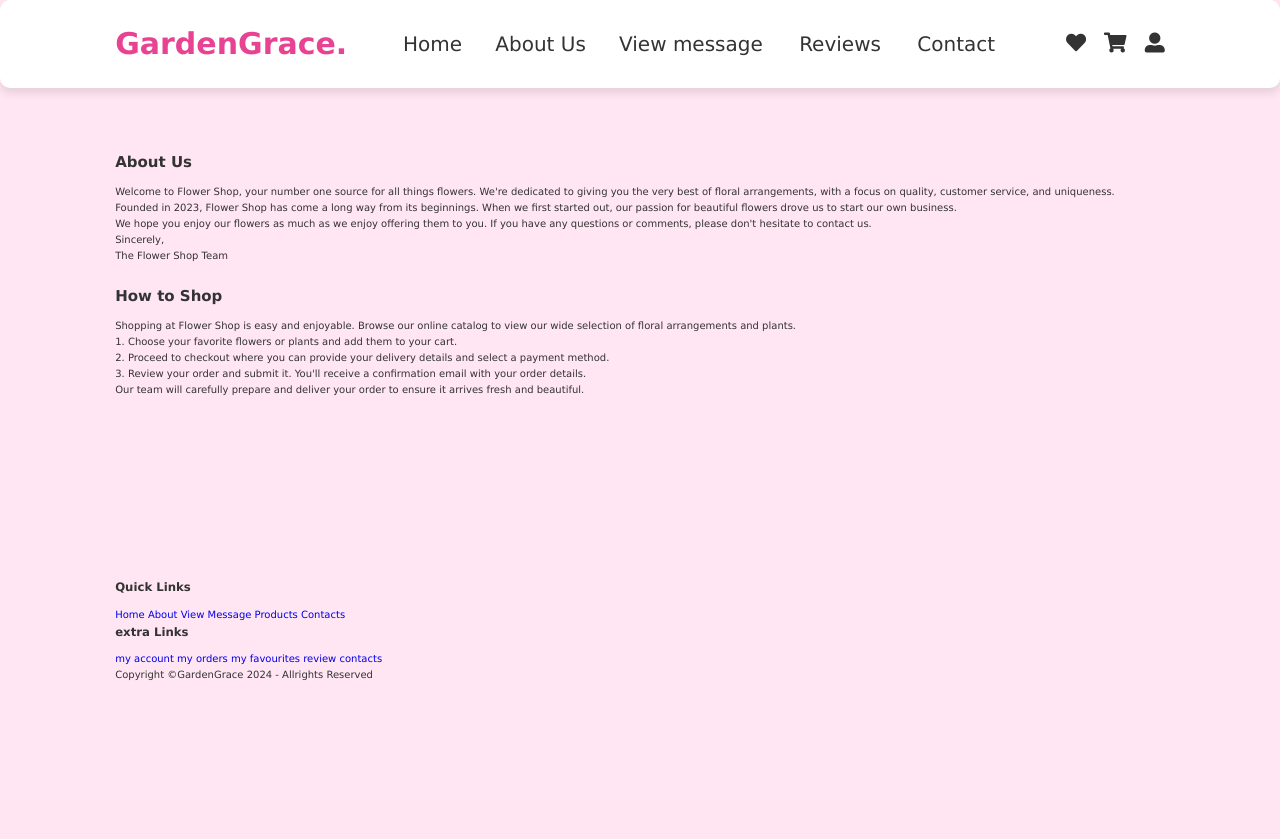
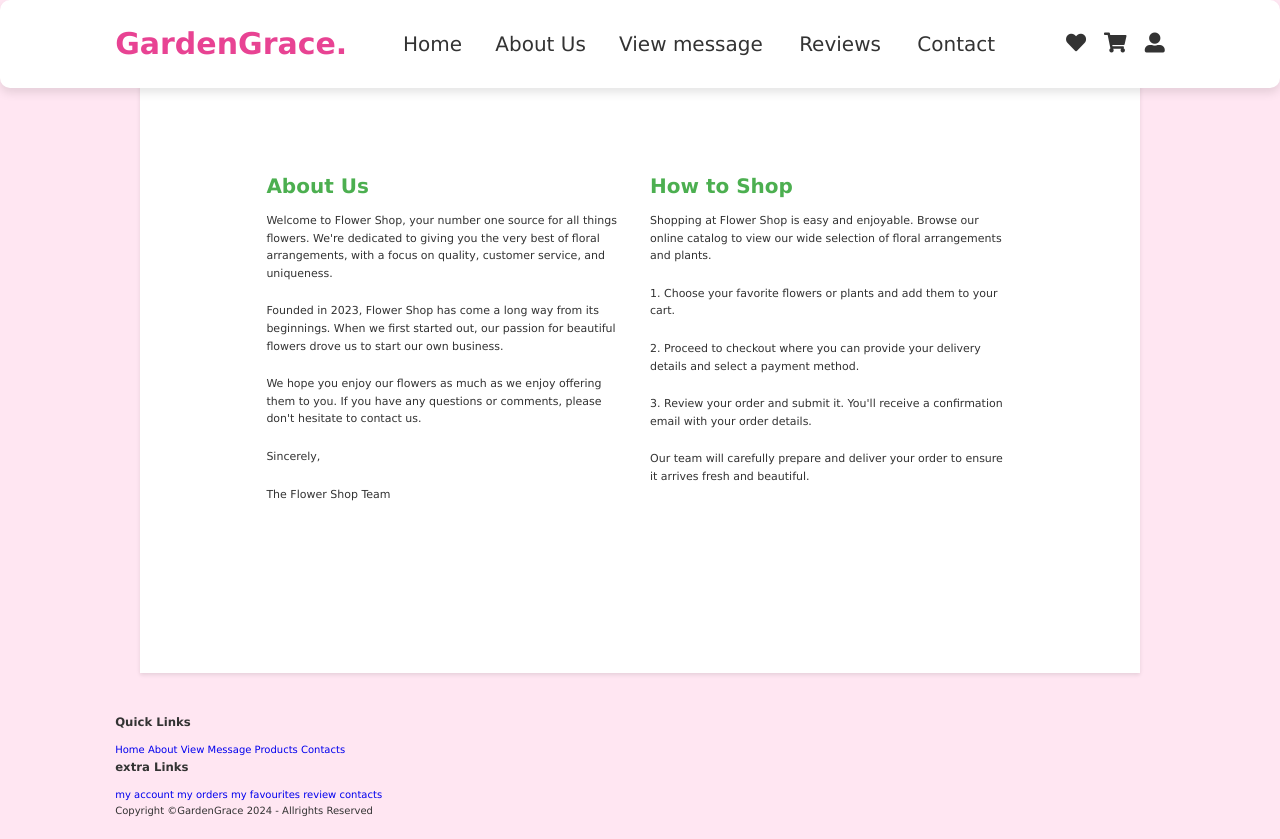
Before and after one commit to waniniRan/project2, a PHP site: page /about.php in a window 1280 px wide. Before the commit the page ends 680 px from the top, so only its background shows below. Run offline with PHP 8.4, Linux system fonts and the light colour scheme.

Commit message:
change about css

```diff
--- a/CSS/about.css
+++ b/CSS/about.css
@@ -1,19 +1,58 @@
-.headingz{
+body {
+    font-family: Verdana, Geneva, Tahoma, sans-serif;
+    margin: 0;
+    padding: 0;
+    background-color: #f9f9f9;
+    color: #333;
+}
+
+header {
+    background-color: #fff;
+    padding: 20px;
+    box-shadow: 0 2px 4px rgba(0, 0, 0, 0.1);
     text-align: center;
-    font-size: 4rem;
-    color: #333;
-    padding:1rem 0 ;
-    margin: 8rem 0;
-    background: rgba(227, 23, 156, 0.1);
 }
-.headingz span{
-    color:var(--pink);
+
+header h1 {
+    margin: 0;
+    font-size: 2.5em;
+    color: #4CAF50;
 }
-.about .row {
+
+
+
+main {
+    padding: 20px;
+    max-width: 1000px;
+    margin: 20px auto;
+    background-color: #fff;
+    box-shadow: 0 2px 4px rgba(0, 0, 0, 0.1);
+}
+
+.about {
     display: flex;
-    align-items: center;
-    gap: 2rem;
     flex-wrap: wrap;
-    padding: 2rem 0;
-    padding-bottom: 3rem;
+    gap: 20px;
 }
+
+.row {
+    display: flex;
+    flex-wrap: wrap;
+    gap: 20px;
+}
+
+.column {
+    flex: 1;
+    min-width: 300px;
+}
+
+.column h2 {
+    font-size: 2em;
+    color: #4CAF50;
+}
+
+.column p {
+    font-size: 1.1em;
+    line-height: 1.6;
+    margin-bottom: 20px;
+}
```
